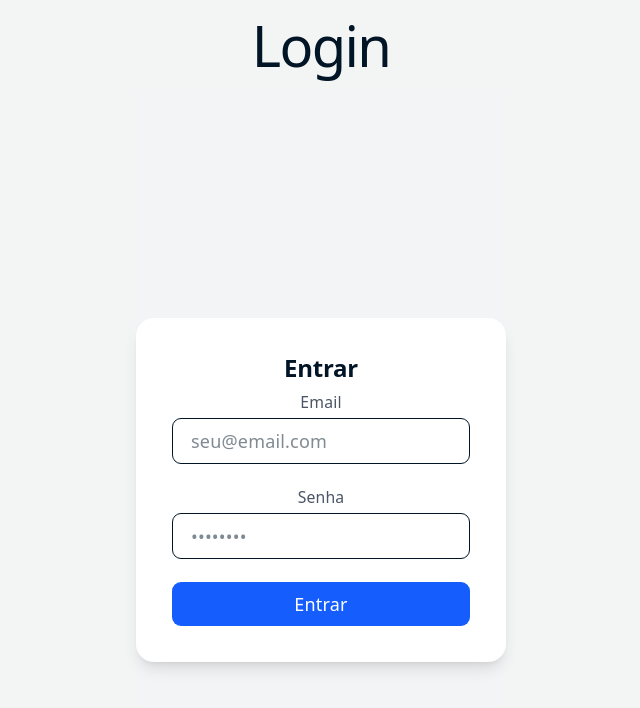
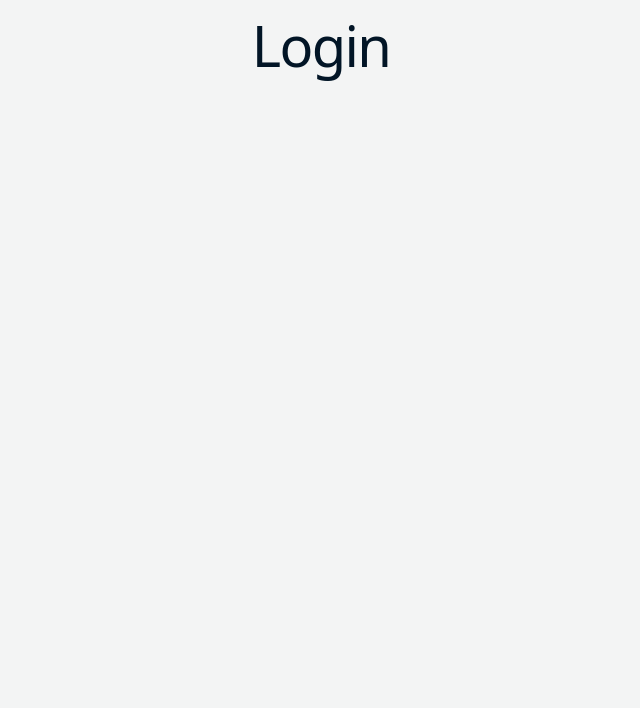
Before and after one commit to sprbbd2026/projeto_sprbbd, a React (Vite) app in the folder ts1/ts1-front/: page /login in a window 1280 px wide. Shown: the top 708 px of the page, without its empty margins (319-959 px from the left). Built offline with nearby package versions, Linux system fonts and the light colour scheme.

Commit message:
feat: adicionando footer

```diff
--- a/ts1/ts1-front/src/App.tsx
+++ b/ts1/ts1-front/src/App.tsx
@@ -3,15 +3,24 @@ import { BrowserRouter, Routes, Route } from "react-router-dom";
 import HomePage from "./pages/HomePage";
 import LoginPage from "./pages/LoginPage";
 import RegisterPage from "./pages/RegisterPage";
+import Footer from "./components/Footer";
 
 export default function App() {
   return (
     <BrowserRouter>
-      <Routes>
-        <Route path="/" element={<HomePage />} />
-        <Route path="/login" element={<LoginPage />} />
-        <Route path="/register" element={<RegisterPage />} />
-      </Routes>
+      <div className="min-h-screen flex-col">
+
+        <div>
+          <Routes>
+            <Route path="/" element={<HomePage />} />
+            <Route path="/login" element={<LoginPage />} />
+            <Route path="/register" element={<RegisterPage />} />
+          </Routes>
+        </div>
+
+        <Footer />
+
+      </div>
     </BrowserRouter>
   );
 }
--- /dev/null
+++ b/ts1/ts1-front/src/components/Footer.tsx
@@ -0,0 +1,11 @@
+export default function Footer() {
+
+    return (
+        <div className="flex items-center justify-center">
+
+            <p className="text-xs text-gray-500 mt-6">
+                © 2026 SPRB-BD
+            </p>
+        </div>
+    );
+}
--- a/ts1/ts1-front/src/features/Auth/LoginForm.tsx
+++ b/ts1/ts1-front/src/features/Auth/LoginForm.tsx
@@ -1,74 +1,7 @@
-import { useState } from "react";
-import { api } from "../../services/api";
-
 export default function LoginForm() {
-    const [email, setEmail] = useState("");
-    const [password, setPassword] = useState("");
-    const [loading, setLoading] = useState(false);
-
-    async function handleSubmit(e: React.FormEvent<HTMLFormElement>) {
-        e.preventDefault();
-        setLoading(true);
-
-        try {
-            const data = await api("/login", {
-                method: "POST",
-                headers: {
-                    "Content-Type": "application/json",
-                },
-                body: JSON.stringify({ email, password }),
-            });
-
-            console.log("Login OK:", data);
-        } catch (err) {
-            console.error("Erro no login", err);
-        } finally {
-            setLoading(false);
-        }
-    }
 
     return (
-        <div className="min-h-screen flex items-center justify-center bg-gray-100">
-            <form
-                onSubmit={handleSubmit}
-                className="bg-white p-8 rounded-2xl shadow-lg w-full max-w-sm space-y-5"
-            >
-                <h2 className="text-2xl font-semibold text-gray-800 text-center">
-                    Entrar
-                </h2>
-
-                <div>
-                    <label className="block text-sm text-gray-600 mb-1">Email</label>
-                    <input
-                        type="email"
-                        placeholder="seu@email.com"
-                        value={email}
-                        onChange={(e) => setEmail(e.target.value)}
-                        className="w-full px-4 py-2 border rounded-lg focus:outline-none focus:ring-2 focus:ring-blue-500 focus:border-transparent transition"
-                        required
-                    />
-                </div>
-
-                <div>
-                    <label className="block text-sm text-gray-600 mb-1">Senha</label>
-                    <input
-                        type="password"
-                        placeholder="••••••••"
-                        value={password}
-                        onChange={(e) => setPassword(e.target.value)}
-                        className="w-full px-4 py-2 border rounded-lg focus:outline-none focus:ring-2 focus:ring-blue-500 focus:border-transparent transition"
-                        required
-                    />
-                </div>
-
-                <button
-                    type="submit"
-                    disabled={loading}
-                    className="w-full py-2 rounded-lg bg-blue-600 text-white font-medium hover:bg-blue-700 transition disabled:opacity-50 disabled:cursor-not-allowed"
-                >
-                    {loading ? "Entrando..." : "Entrar"}
-                </button>
-            </form>
+        <div className="min-h-screen flex items-center justify-center">
         </div>
     );
 }
--- a/ts1/ts1-front/src/features/Auth/RegisterForm.tsx
+++ b/ts1/ts1-front/src/features/Auth/RegisterForm.tsx
@@ -28,12 +28,12 @@ export default function RegisterForm() {
     }
 
     return (
-        <div className="min-h-screen flex items-center justify-center bg-gray-100">
+        <div className="min-h-screen flex items-center justify-center">
             <form
                 onSubmit={handleSubmit}
-                className="bg-white p-8 rounded-2xl shadow-lg w-full max-w-sm space-y-5">
+                className="w-full max-w-sm space-y-5">
                 <div>
-                    <label className="block text-sm text-gray-600 mb-1">Email</label>
+                    <label className="block text-sm mb-1">Email</label>
                     <input
                         type="email"
                         placeholder="seu@email.com"
--- a/ts1/ts1-front/src/index.css
+++ b/ts1/ts1-front/src/index.css
@@ -1,33 +1,23 @@
 @import "tailwindcss";
 
+/* =========================
+   VARIÁVEIS
+========================= */
 :root {
   --text: #021526;
   --text-h: #5286AC;
   --bg: #F3F4F4;
   --accent: #7DAACB;
-  --accent-bg: rgba(170, 59, 255, 0.1);
-  --accent-border: rgba(170, 59, 255, 0.5);
-  --shadow:
-    rgba(0, 0, 0, 0.1) 0 10px 15px -3px, rgba(0, 0, 0, 0.05) 0 4px 6px -2px;
+  --border: #2e303a;
+
+  --shadow: rgba(0, 0, 0, 0.1) 0 10px 15px -3px;
 
   --sans: system-ui, 'Segoe UI', Roboto, sans-serif;
-  --heading: system-ui, 'Segoe UI', Roboto, sans-serif;
-
-  font: 18px/145% var(--sans);
-  letter-spacing: 0.18px;
-  color-scheme: light dark;
-  color: var(--text);
-  background: var(--bg);
-  font-synthesis: none;
-  text-rendering: optimizeLegibility;
-  -webkit-font-smoothing: antialiased;
-  -moz-osx-font-smoothing: grayscale;
-
-  @media (max-width: 1024px) {
-    font-size: 16px;
-  }
 }
 
+/* =========================
+   DARK MODE
+========================= */
 @media (prefers-color-scheme: dark) {
   :root {
     --text: #F3F4F4;
@@ -35,59 +25,78 @@
     --bg: #021526;
     --border: #2e303a;
     --accent: #5665A0;
-    --accent-bg: rgba(192, 132, 252, 0.15);
-    --accent-border: rgba(192, 132, 252, 0.5);
-    --shadow:
-      rgba(0, 0, 0, 0.4) 0 10px 15px -3px, rgba(0, 0, 0, 0.25) 0 4px 6px -2px;
+    --shadow: rgba(0, 0, 0, 0.4) 0 10px 15px -3px;
   }
 }
 
+/* =========================
+   BASE GLOBAL
+========================= */
+html,
+body {
+  height: 100%;
+  margin: 0;
+  padding: 0;
+
+  font: 18px/145% var(--sans);
+  letter-spacing: 0.18px;
+
+  color: var(--text);
+  background: var(--bg);
+
+  color-scheme: light dark;
+
+  -webkit-font-smoothing: antialiased;
+  -moz-osx-font-smoothing: grayscale;
+
+  overflow-x: hidden;
+}
+
+/* =========================
+   ROOT DO REACT
+========================= */
 #root {
-  width: 1126px;
-  max-width: 100%;
-  margin: 0 auto;
-  text-align: center;
-  border-inline: 1px solid var(--border);
-  min-height: 100svh;
+  width: 100%;
+  min-height: 100vh;
   display: flex;
   flex-direction: column;
-  box-sizing: border-box;
 }
 
-body {
+/* =========================
+   TIPOGRAFIA
+========================= */
+h1,
+h2 {
+  font-family: var(--sans);
+  color: var(--text);
   margin: 0;
 }
 
-h1{
-    font-family: var(--sans);
+h1 {
   font-weight: 400;
-    color: var(--text);
+  font-size: 56px;
+  letter-spacing: -1.68px;
+  margin: 32px 0;
 }
 
 h2 {
-    font-family: var(--sans);
   font-weight: 600;
-    color: var(--text);
+  font-size: 24px;
+  line-height: 118%;
+  letter-spacing: -0.24px;
+  margin-bottom: 8px;
 }
 
+/* =========================
+   RESPONSIVO
+========================= */
+@media (max-width: 1024px) {
   h1 {
-  font-size: 56px;
-  letter-spacing: -1.68px;
-  margin: 32px 0;
-  @media (max-width: 1024px) {
     font-size: 36px;
     margin: 20px 0;
   }
-}
+
   h2 {
-  font-size: 24px;
-  line-height: 118%;
-  letter-spacing: -0.24px;
-  margin: 0 0 8px;
-  @media (max-width: 1024px) {
     font-size: 20px;
   }
 }
-p {
-  margin: 0;
-}
--- a/ts1/ts1-front/src/pages/HomePage.tsx
+++ b/ts1/ts1-front/src/pages/HomePage.tsx
@@ -2,23 +2,24 @@ import { Link } from "react-router-dom";
 
 export default function HomePage() {
     return (
-        <main className="min-h-screen flex items-center justify-center">
-            <div className="text-center max-w-md px-8 py-10 rounded-2xl bg-white/5 backdrop-blur-md border border-white/10 shadow-xl">
+        <div>
 
-                <h1 className="text-4xl font-bold tracking-wide">
+            <main className="flex items-center justify-center">
+                <div className="text-center">
+
+                    <h1 className="text-4xl font-bold">
                         PORTAL SPRB-BD
                     </h1>
+
                     <p className="text-gray-400 mt-3 text-sm">
                         Controle Satelital
                     </p>
 
-
-                {/* BOTÕES */}
                     <div className="mt-8 flex flex-col gap-4">
-
                         <Link
                             to="/login"
-                        className="w-full py-3 rounded-xl  bg-[var(--accent)] hover:bg-[var(--text-h)]  active:scale-[0.98] transition-all font-semibold shadow-md">
+                            className="w-full py-3 rounded-xl bg-[var(--accent)] hover:bg-[var(--text-h)] active:scale-[0.98] transition-all font-semibold shadow-md"
+                        >
                             Login
                         </Link>
 
@@ -28,15 +29,14 @@ export default function HomePage() {
                         >
                             Criar conta
                         </Link>
-
-
-
                     </div>
 
                     <p className="text-xs text-gray-500 mt-6">
                         Acesso restrito a usuários autorizados
                     </p>
+
                 </div>
             </main>
+        </div>
     );
 }
--- a/ts1/ts1-front/src/pages/RegisterPage.tsx
+++ b/ts1/ts1-front/src/pages/RegisterPage.tsx
@@ -2,8 +2,8 @@ import RegisterForm from "../features/Auth/RegisterForm";
 
 export default function RegisterPage() {
     return (
-        <main className="min-h-screen flex items-center justify-center bg-gradient-to-br from-gray-950 via-gray-900 to-gray-800 text-white">
-            <div className="text-center max-w-md px-6 py-10 rounded-2xl bg-white/5 backdrop-blur-md border border-white/10 shadow-xl">
+        <main className="min-h-screen flex items-center justify-center">
+            <div className="text-center max-w-md rounded-2xl">
 
                 <h1 className="text-4xl font-bold tracking-wide">
                     PORTAL SPRB-BD
@@ -14,5 +14,6 @@ export default function RegisterPage() {
                 <RegisterForm />
             </div>
         </main>
+
     );
 }
```
Also changed, not shown: ts1/ts1-front/src/App.css (deleted, +0 -9 lines). Lines whose indentation alone changed are shown as unchanged.
